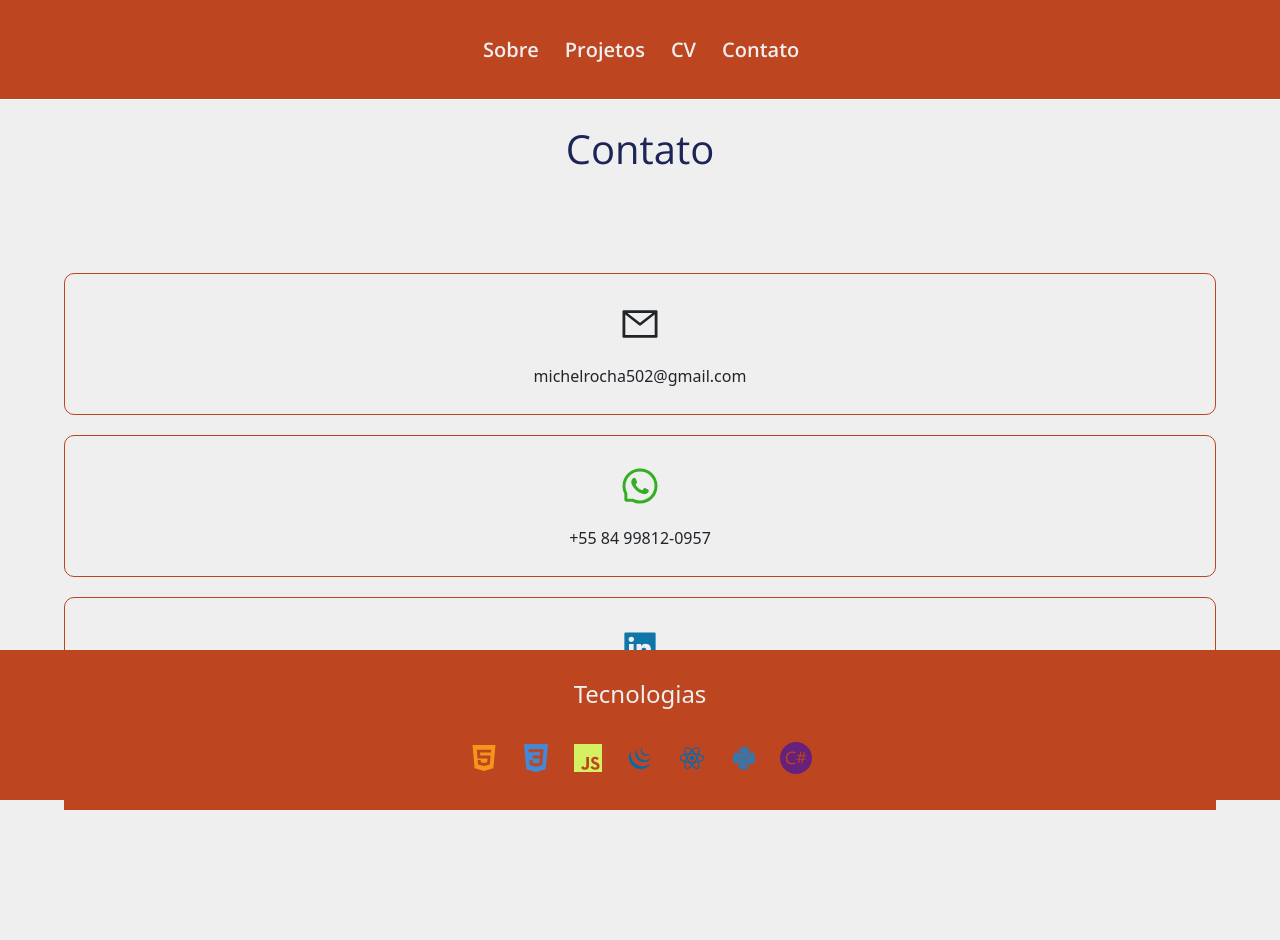
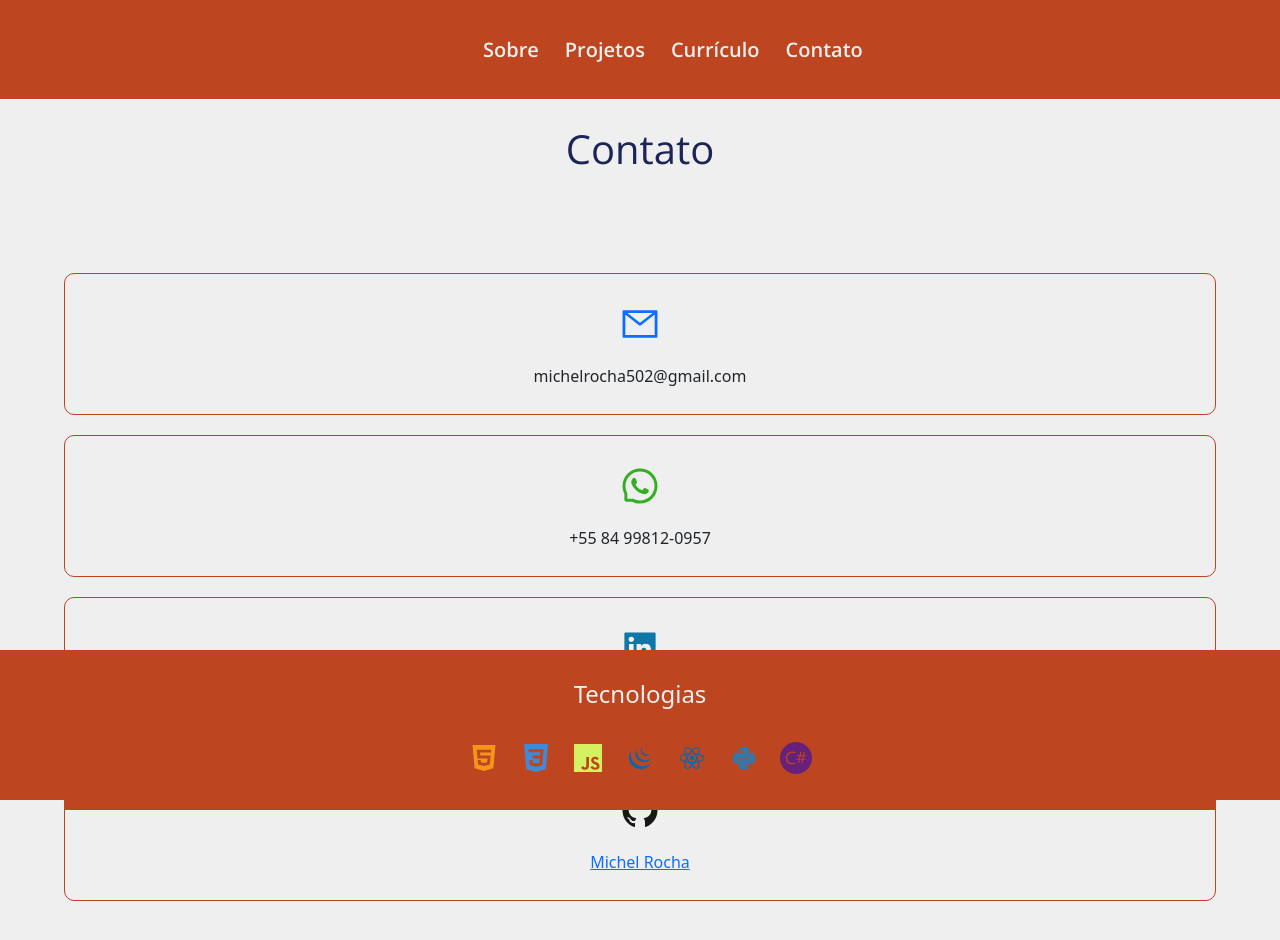
Before and after one commit to MichelRLima/Portfolio, a React (Create React App) app: page /componentes/contato in a window 1280 px wide. Shown: the top 940 px of the page. Built offline with nearby package versions, Linux system fonts and the light colour scheme; a web font is replaced by a local one.

Commit message:
ajustando responsivo mobile

```diff
--- a/public/index.html
+++ b/public/index.html
@@ -9,7 +9,7 @@
       name="description"
       content="Web site created using create-react-app"
     />
-    <link rel="apple-touch-icon" href="%PUBLIC_URL%/logo192.png" />
+
     <!--
       manifest.json provides metadata used when your web app is installed on a
       user's mobile device or desktop. See https://developers.google.com/web/fundamentals/web-app-manifest/
@@ -27,7 +27,7 @@
     <link rel="preconnect" href="https://fonts.googleapis.com">
 <link rel="preconnect" href="https://fonts.gstatic.com" crossorigin>
 <link href="https://fonts.googleapis.com/css2?family=Dongle:wght@700&family=Ibarra+Real+Nova&family=Lato:ital,wght@1,100;1,700&family=Open+Sans:wght@300;400;600&family=Oswald:wght@500&family=Poltawski+Nowy:ital,wght@0,400;1,600&family=Roboto+Mono:wght@100;400;600&family=Roboto:ital,wght@0,100;0,300;0,400;0,700;1,300&family=Ysabeau:wght@300&display=swap" rel="stylesheet">
-    <title>React App</title>
+    <title>Portfólio Michel Rocha</title>
   </head>
   <body>
     <noscript>You need to enable JavaScript to run this app.</noscript>
--- a/src/App.css
+++ b/src/App.css
@@ -37,11 +37,16 @@
   display: block;
   border-bottom: 1px solid black;
   text-align: center;
-  margin-top: 5px;
+  margin-top: auto;
   text-decoration: none;
   font-family: 'Open Sans', sans-serif;
   font-weight: 600;
   color: #bd4520;
+  padding: 2px;
+}
+
+.menuMobile a:hover{
+  border-bottom: 1px solid #bd4520;
 }
 
 
--- a/src/App.js
+++ b/src/App.js
@@ -25,7 +25,7 @@ function App() {
       <div className="container-button">
           <Link to="/">Sobre</ Link>
           <Link to="componentes/projetos">Projetos</ Link>
-          <Link to="componentes/cv">CV</ Link>
+          <Link to="componentes/cv">Currículo</ Link>
           <Link to="componentes/contato">Contato</ Link>
       </div>
 
@@ -38,7 +38,7 @@ function App() {
     <div className="menuMobile" style={{display: showDiv ? 'block' : 'none', transition: 'opacity , 2s'}}>
           <Link onClick={() => setShowDiv(!showDiv)} to="/">Sobre</ Link>
           <Link onClick={() => setShowDiv(!showDiv)} to="componentes/projetos">Projetos</ Link>
-          <Link onClick={() => setShowDiv(!showDiv)} to="componentes/cv">CV</ Link>
+          <Link onClick={() => setShowDiv(!showDiv)} to="componentes/cv">Currículo</ Link>
           <Link onClick={() => setShowDiv(!showDiv)}  to="componentes/contato">Contato</ Link>
     </div>
 
--- a/src/componentes/CV.js
+++ b/src/componentes/CV.js
@@ -3,7 +3,7 @@ function CV (){
 
     return (
         <>
-        <h1>CV</h1>
+        <h1>currículo</h1>
         </>
     )
 }
--- a/src/componentes/Contato.js
+++ b/src/componentes/Contato.js
@@ -1,5 +1,5 @@
 import styles from './contato.module.css'
-import { AiOutlineMail, AiOutlineWhatsApp, AiFillLinkedin } from 'react-icons/ai';
+import { AiOutlineMail, AiOutlineWhatsApp, AiFillLinkedin, AiFillGithub } from 'react-icons/ai';
 
 function Contato (){
 
@@ -9,20 +9,27 @@ function Contato (){
 
     <div className={styles.containerContato}>
          <div className={styles.contato}>
-            <AiOutlineMail size={40} />
+
+            <a href='mailto:michelrocha502@gmail.com' target='_blanck'> <AiOutlineMail size={40} /> </a>
             <p>michelrocha502@gmail.com</p>
          </div>
 
          <div className={styles.contato}>
-            <AiOutlineWhatsApp color='#34af23' size={40} />
+            <a href='https://wa.me/5584998120957' target='_blanck'><AiOutlineWhatsApp color='#34af23' size={40} /></a>
 
             <p>+55 84 99812-0957</p>
          </div>
 
          <div className={styles.contato}>
-            <AiFillLinkedin color='#0e76a8' size={40} />
 
+            <a href='https://www.linkedin.com/in/michel-rocha-01b550210/' target='_blanck'><AiFillLinkedin color='#0e76a8' size={40} /></a>
             <p><a href='https://www.linkedin.com/in/michel-rocha-01b550210/' target='_blanck'>Michel Rocha</a></p>
+         </div>
+
+         <div className={styles.contato}>
+
+           <a href='https://github.com/MichelRLima' target='_blanck'><AiFillGithub color='#181717' size={40} /></a>
+            <p><a href='https://github.com/MichelRLima' target='_blanck'>Michel Rocha</a></p>
          </div>
     </div>
 
```
